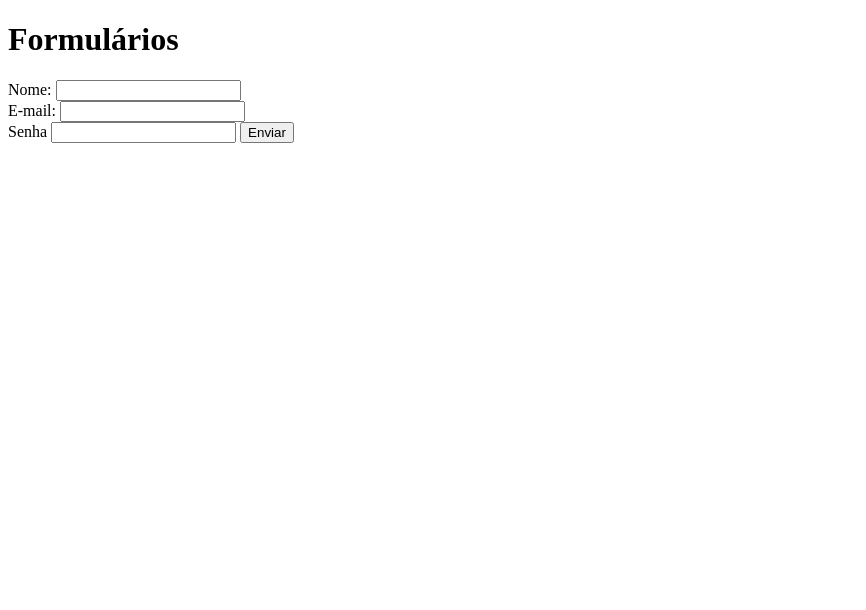
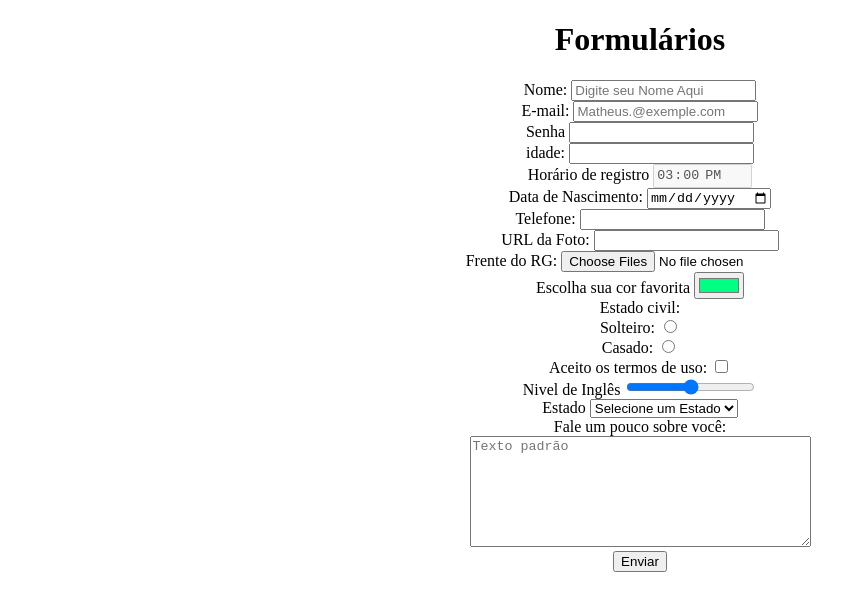
Before and after one commit to KSSIMIRO/SOUL_HTML, a plain HTML site: page aula-260623/index.html in a window 1280 px wide. Shown: the whole page, without its empty margins (0-866 px from the left). Drawn offline with Linux system fonts and the light colour scheme.

Commit message:
Formularios

```diff
--- a/aula-260623/index.html
+++ b/aula-260623/index.html
@@ -5,18 +5,56 @@
     <title>Formulários</title>
 </head>
 <body>
+<center>
     <h1>Formulários</h1>
     <!-- <form> -> Estrutura base de um formulário HTML -->
     <!-- <input type="text"> -> Define um campo no formulario -->
     <!-- <button> -> Botão -->
         <form>
         Nome:
-        <input type="text"> <br>
+        <input type="text" name="Nome" placeholder="Digite seu Nome Aqui"> <br>
         E-mail:
-        <input type="email"> <br>
+        <input type="email" name="email" placeholder="Matheus.@exemple.com"> <br>
         Senha
-        <input type="password">
+        <input type="password" name="Senha"> <br>
+        idade:
+        <input type="number" name="idade"> <br>
+        Horário de registro
+        <input type="time" value="15:00" disabled name="horario"> <br>
+        Data de Nascimento:
+        <input type="date" name="DataN"> <br>
+        Telefone:
+        <input type="tel" name="Telefone"> <br>
+        URL da Foto:
+        <input type="url" name="url"> <br>
+        Frente do RG:
+        <input type="file" accept=".png, .jpg, .mp4" multiple name="arquivo"> <br>
+        Escolha sua cor favorita
+        <input type="color" name="cor" value="#00FF83"> <br>
+        Estado civil: <br>
+        Solteiro:
+        <input type="radio" name="estado-civil" value="Solteiro"> <br>
+        Casado:
+        <input type="radio" name="estado-civil" value="Casado"> <br>
+        Aceito os termos de uso:
+        <input type="checkbox" name="termos"> <br>
+        Nivel de Inglês
+        <input type="range" min="1" max="5" step="0,5" name="ingles"> <br>
+        Estado
+        <select name="estado">
+            <option disabled selected>Selecione um Estado</option>
+            <option value="CE">Ceará</option>
+            <option value="SP">São Paulo</option>
+            <option value="RJ">Rio de Janeiro</option>
+        </select> <br>
+        Fale um pouco sobre você: <br>
+        <textarea cols="40" rows="7" placeholder="Texto padrão" name="descricao"></textarea> <br>
+
+
         <button>Enviar</button>
     </form>
+</center>
 </body>
 </html>
+
+<!-- value -> indica o Valor do campo -->
```
